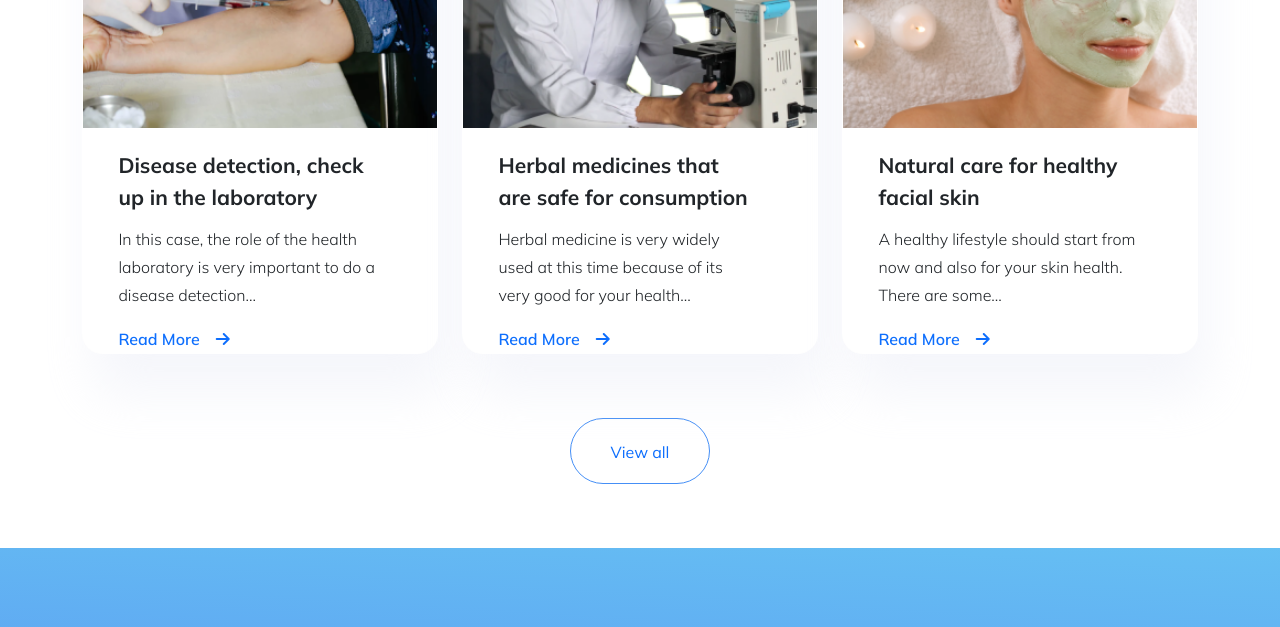
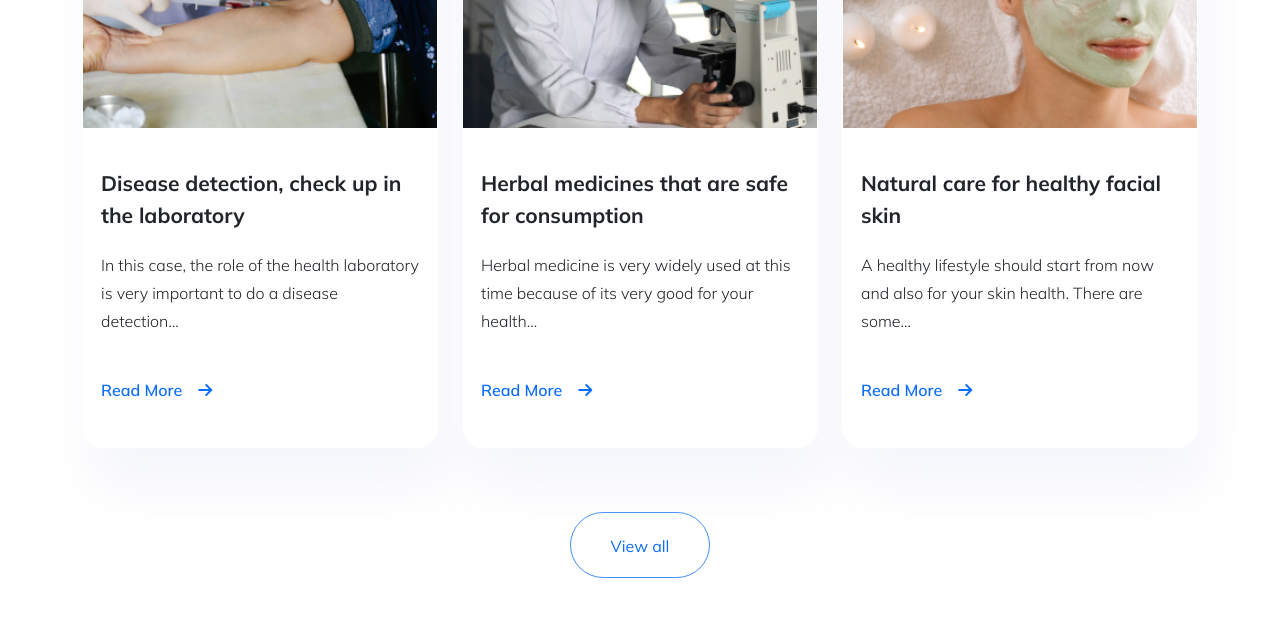
Before and after one commit to ElnaraSadiqli/VirtualHealthCareProjectTemplate, a plain HTML site: page index.html in a window 1280 px wide. Shown: the part 4600-5227 px from the top of the page. Drawn offline with nearby package versions, Linux system fonts and the light colour scheme.

Commit message:
'Repostory done'

```diff
--- a/Sass/_home.scss
+++ b/Sass/_home.scss
@@ -459,10 +459,9 @@
 
             // Card content of article
             .card-article-content {
-                width: 73%;
-                height: 53%;
-                margin-left: 10%;
-
+              display: flex;
+              flex-direction: column;
+              padding: 18px;
                 // // Card title of Article
                 h4 {
                     @extend .h4-size-max;
--- a/Sass/_responsive.scss
+++ b/Sass/_responsive.scss
@@ -1,7 +1,9 @@
+
+// * small devices (phones 767px  and down) */
 @media only screen and (max-width: 992px) {
 
-    // Header Navbar menu mobile version
-    .nav-mob-menu {
+      // Header Navbar menu mobile version
+      .nav-mob-menu {
         background-color: transparent;
         border-color: transparent;
 
@@ -12,11 +14,6 @@
 
     }
 
-
-}
-
-// * small devices (phones 767px  and down) */
-@media only screen and (max-width: 767px) {
 
     //  Virtual HealtCare
     #virtual-health {
@@ -162,7 +159,7 @@
 
                 margin-bottom: 2rem;
 
-                .card-article-content{
+                .card-article-content {
                     padding: 14px 14px;
                     margin-left: unset;
 
@@ -174,5 +171,11 @@
 
 }
 
-/* Medium devices   */
-@media screen and (min-width: 769px) and (max-width: 992px) {}
+//Medium devices(992px and up)
+
+@media only screen and (max-width: 992px) and (min-width: 768px) {
+
+   *{
+       font-size: 17px;
+   }
+}
--- a/index.html
+++ b/index.html
@@ -110,7 +110,8 @@
                     </li>
                 </ul>
                 <!-- Mobile Menu Button navbar -->
-                <button class="nav-mob-menu d-flex d-lg-none"><img src="Images/menubar.png" alt="MenuBar image on Header"></button>
+                <button class="nav-mob-menu d-flex d-lg-none"><img src="Images/menubar.png"
+                        alt="MenuBar image on Header"></button>
 
             </div>
 
@@ -348,7 +349,7 @@
             <div class="container">
                 <div class="row align-items-center">
                     <!-- Content of Download Mobile Apps in Left  -->
-                    <div class="col-12 col-md-6 col-sm-6 ">
+                    <div class="col-12 col-md-6 ">
                         <div class="download-apps-left">
 
                             <!--Download Mobile Apps Title -->
```
Also changed, not shown: Sass/style.css, 1 other file.
